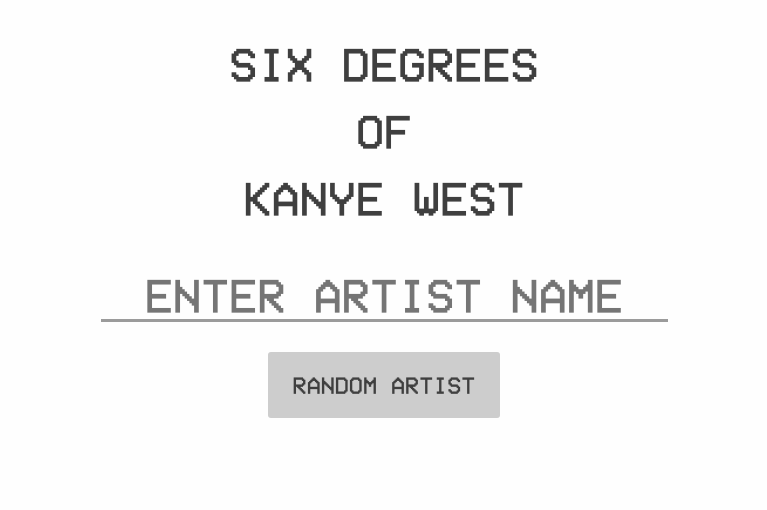
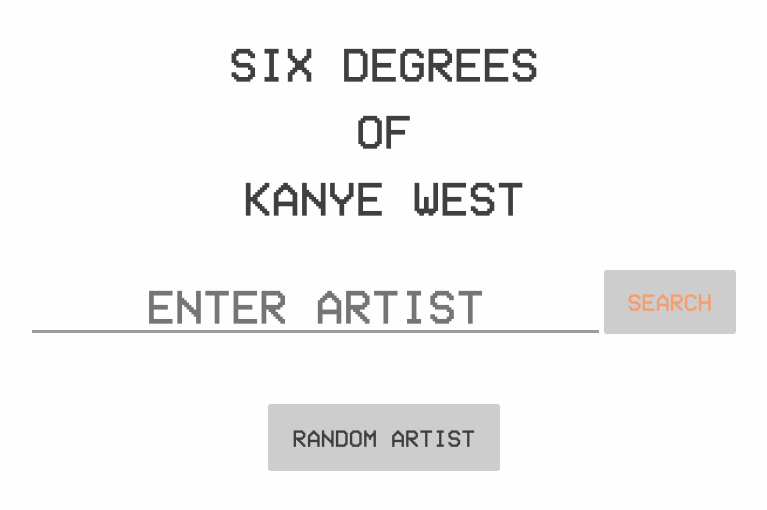
Before and after one commit to sa2812/Six-Degrees-of-Kanye-West, a Flask app: page / in a window 1280 px wide. Shown: the top 510 px of the page, without its empty margins (256-1023 px from the left). Run offline with Flask 2, Linux system fonts and the light colour scheme; some libraries are stand-ins or nearby versions.

Commit message:
search button

```diff
--- a/web/static/css/style.css
+++ b/web/static/css/style.css
@@ -51,10 +51,10 @@
     outline: none;
 }
 
-#submit {
+/*#submit {
 	visibility:hidden;
 	display:none;
-}
+}*/
 
 ::selection {
   background: #f78c52; /* WebKit/Blink Browsers */
@@ -90,3 +90,15 @@
 a:visited {
   color: #F79C6A;
 }
+
+.form-submit {
+  border: none;
+  color: #F79C6A;
+  display: inline;
+  margin-bottom: 40px;
+  margin-top: 0px;
+}
+
+input {
+  margin-bottom: 30px;
+}
--- a/web/static/js/app.js
+++ b/web/static/js/app.js
@@ -8,7 +8,7 @@
 }
 
 $(function () {
-	$('input,textarea').focus(function () {
+	$('.artist').focus(function () {
 		$(this).data('placeholder', $(this).attr('placeholder'))
 		.attr('placeholder', '');
 		$(this).css('border', '0px solid #9B9B9B');
--- a/web/templates/index.html
+++ b/web/templates/index.html
@@ -66,8 +66,9 @@
 			{% endif %}
 			{% endwith %}
 				<form action="{{url_for('degree')}}" id="degree-submit" method="post">
-					<input type="text" name="artist" class="artist" placeholder="Enter artist name" maxlength="50" onkeyup="Expand(this);"/>
-					<br><input type="submit" class="default" id="submit" name="go" value="Submit"/>
+					<input type="text" name="artist" class="artist" placeholder="Enter artist" maxlength="50" onkeyup="Expand(this);"/>
+					<!-- <a type="submit" class="button default" id="submit" name="go" value="Submit">Search</a> -->
+					<!-- <br> --><input type="submit" class="button form-submit default" id="submit" name="go" value="Search"/>
 				</form>
 				<a class="button" href="{{url_for('random') }}">Random artist</a>
 			</div>
--- a/web/web.py
+++ b/web/web.py
@@ -133,4 +133,4 @@
 
 
 if __name__ == "__main__":
-	app.run(debug=True)
+	app.run(host="0.0.0.0")
```
